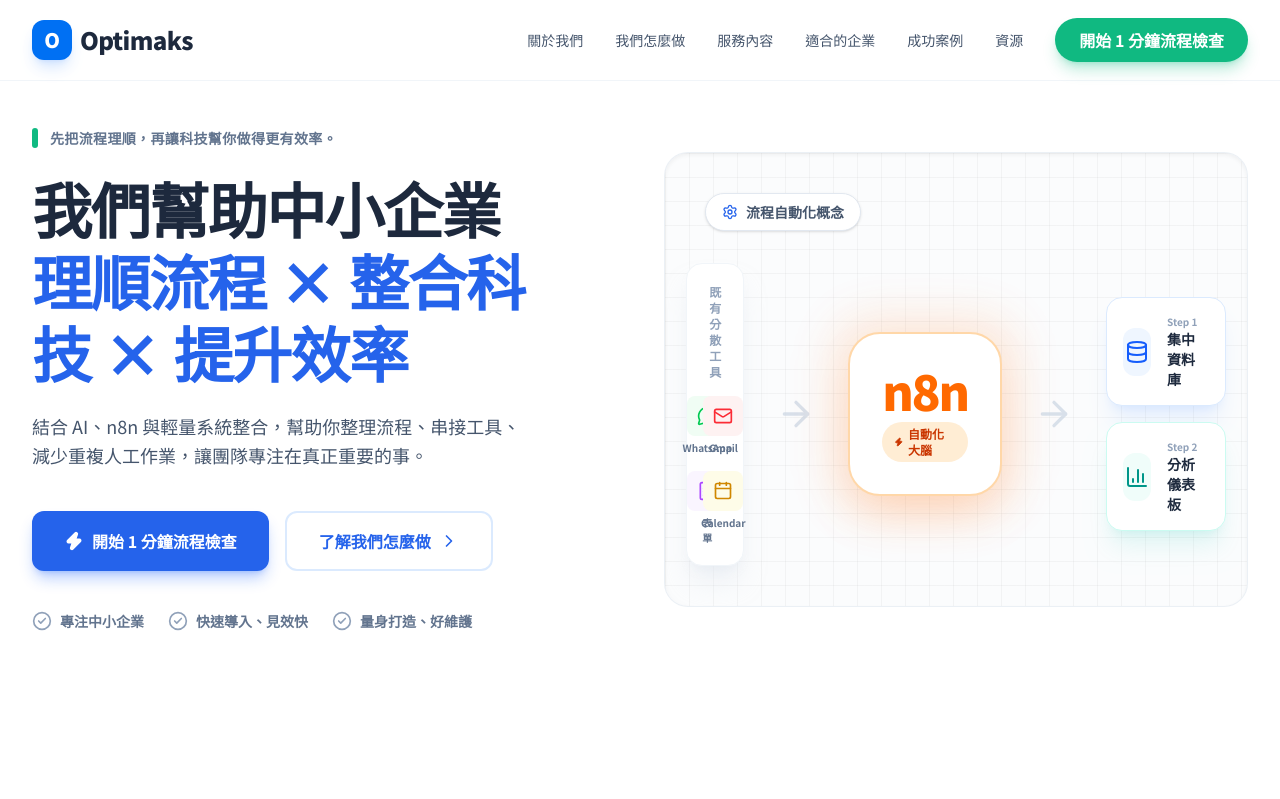
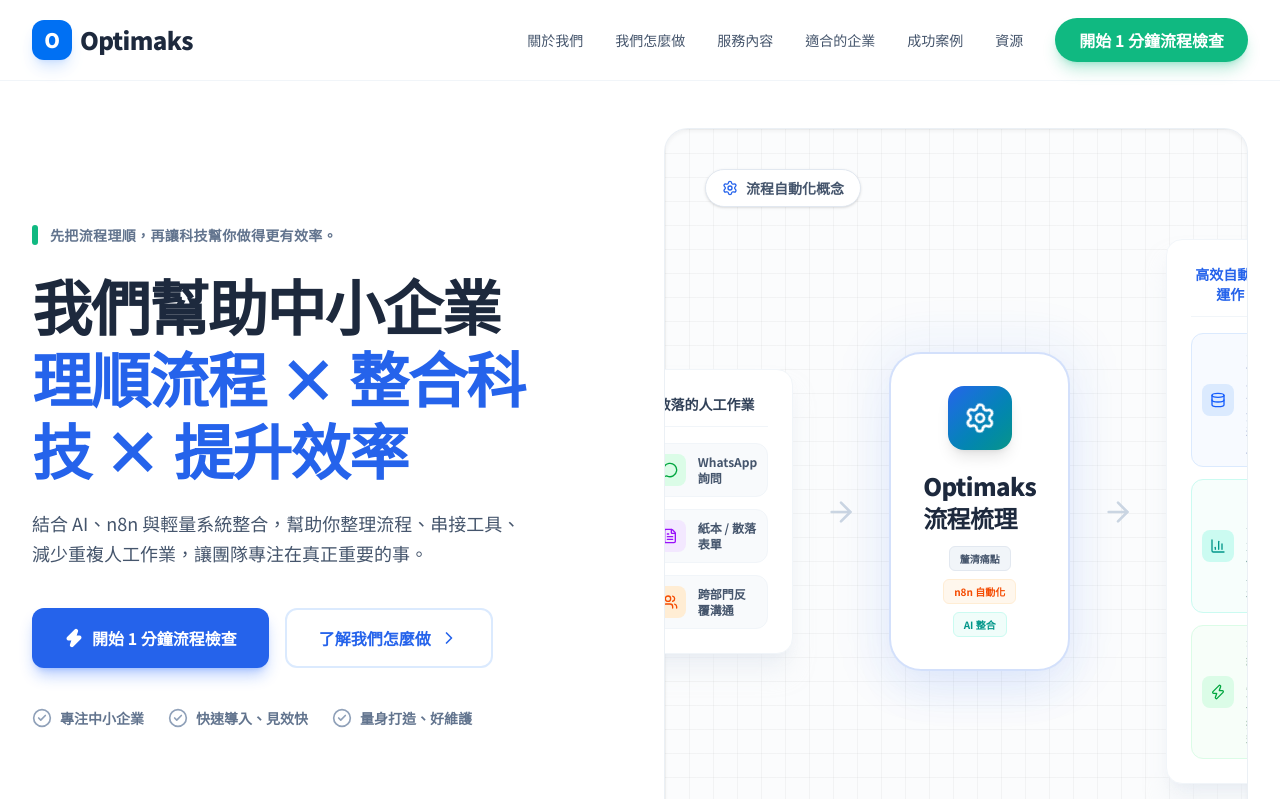
Before and after one commit to optimakspaul/Website, a Next.js app: page / in a window 1280 px wide. Shown: the top 799 px of the page. Built offline with nearby package versions, Linux system fonts and the light colour scheme.

Commit message:
design: redesign workflow diagram to focus on Optimaks streamlining logic instead of n8n, and fix text overlap

```diff
--- a/src/components/HeroSection.tsx
+++ b/src/components/HeroSection.tsx
@@ -60,76 +60,86 @@
                 </div>
 
                 {/* Pipeline Container */}
-                <div className="flex flex-col md:flex-row items-center justify-center gap-6 md:gap-4 lg:gap-8 w-full">
+                <div className="flex flex-col lg:flex-row items-center justify-center gap-4 lg:gap-8 w-full">
 
                   {/* Step 1: Messy Inputs */}
-                  <div className="bg-white p-5 rounded-2xl shadow-xl shadow-slate-200/50 border border-slate-100 w-full md:w-auto relative group hover:-translate-y-1 transition-transform">
-                    <div className="text-xs font-bold text-slate-400 mb-4 text-center">既有分散工具</div>
-                    <div className="grid grid-cols-2 gap-4">
-                      <div className="flex flex-col items-center gap-1">
-                        <div className="w-10 h-10 bg-green-50 rounded-lg flex items-center justify-center text-green-500"><MessageCircle className="w-5 h-5" /></div>
-                        <span className="text-[10px] font-bold text-slate-500">WhatsApp</span>
+                  <div className="bg-white p-5 md:p-6 rounded-2xl shadow-xl shadow-slate-200/50 border border-slate-100 w-full lg:w-56 relative group hover:-translate-y-1 transition-transform">
+                    <div className="text-sm font-bold text-slate-700 mb-4 text-center border-b border-slate-100 pb-3">散落的人工作業</div>
+                    <div className="flex flex-col gap-3">
+                      <div className="flex items-center gap-3 bg-slate-50 p-2.5 rounded-xl border border-slate-100">
+                        <div className="w-8 h-8 bg-green-100 rounded-lg flex items-center justify-center shrink-0"><MessageCircle className="w-4 h-4 text-green-600" /></div>
+                        <span className="text-xs font-bold text-slate-600">WhatsApp 詢問</span>
                       </div>
-                      <div className="flex flex-col items-center gap-1">
-                        <div className="w-10 h-10 bg-red-50 rounded-lg flex items-center justify-center text-red-500"><Mail className="w-5 h-5" /></div>
-                        <span className="text-[10px] font-bold text-slate-500">Gmail</span>
+                      <div className="flex items-center gap-3 bg-slate-50 p-2.5 rounded-xl border border-slate-100">
+                        <div className="w-8 h-8 bg-purple-100 rounded-lg flex items-center justify-center shrink-0"><FileText className="w-4 h-4 text-purple-600" /></div>
+                        <span className="text-xs font-bold text-slate-600">紙本 / 散落表單</span>
                       </div>
-                      <div className="flex flex-col items-center gap-1">
-                        <div className="w-10 h-10 bg-purple-50 rounded-lg flex items-center justify-center text-purple-500"><FileText className="w-5 h-5" /></div>
-                        <span className="text-[10px] font-bold text-slate-500">表單</span>
-                      </div>
-                      <div className="flex flex-col items-center gap-1">
-                        <div className="w-10 h-10 bg-yellow-50 rounded-lg flex items-center justify-center text-yellow-600"><Calendar className="w-5 h-5" /></div>
-                        <span className="text-[10px] font-bold text-slate-500">Calendar</span>
+                      <div className="flex items-center gap-3 bg-slate-50 p-2.5 rounded-xl border border-slate-100">
+                        <div className="w-8 h-8 bg-orange-100 rounded-lg flex items-center justify-center shrink-0"><Users className="w-4 h-4 text-orange-600" /></div>
+                        <span className="text-xs font-bold text-slate-600">跨部門反覆溝通</span>
                       </div>
                     </div>
                   </div>
 
                   {/* Arrow 1 */}
-                  <div className="text-slate-300 md:-rotate-90 lg:rotate-0 flex justify-center md:block">
-                    <svg width="40" height="40" viewBox="0 0 24 24" fill="none" stroke="currentColor" strokeWidth="2" strokeLinecap="round" strokeLinejoin="round" className="animate-pulse">
+                  <div className="text-slate-300 lg:-rotate-90 lg:hidden flex justify-center py-2">
+                    <svg width="24" height="24" viewBox="0 0 24 24" fill="none" stroke="currentColor" strokeWidth="2" strokeLinecap="round" strokeLinejoin="round" className="rotate-90 animate-pulse">
+                      <line x1="5" y1="12" x2="19" y2="12"></line>
+                      <polyline points="12 5 19 12 12 19"></polyline>
+                    </svg>
+                  </div>
+                  <div className="hidden lg:block text-slate-300">
+                    <svg width="32" height="32" viewBox="0 0 24 24" fill="none" stroke="currentColor" strokeWidth="2" strokeLinecap="round" strokeLinejoin="round" className="animate-pulse">
                       <line x1="5" y1="12" x2="19" y2="12"></line>
                       <polyline points="12 5 19 12 12 19"></polyline>
                     </svg>
                   </div>
 
-                  {/* Step 2: Automation Engine */}
-                  <div className="relative w-full md:w-auto">
-                    <div className="absolute -inset-4 bg-orange-500/20 rounded-[2.5rem] blur-xl animate-pulse"></div>
-                    <div className="bg-white border-2 border-orange-200 p-6 md:p-8 rounded-[2rem] shadow-2xl shadow-orange-500/20 relative z-10 flex flex-col items-center justify-center group hover:scale-105 transition-transform cursor-default w-full">
-                      <div className="text-4xl md:text-5xl font-black text-orange-500 mb-2 tracking-tighter">n8n</div>
-                      <div className="bg-orange-100 text-orange-700 px-3 py-1 rounded-full text-xs font-bold flex items-center gap-1">
-                        <Zap className="w-3 h-3 fill-current" /> 自動化大腦
+                  {/* Step 2: Optimization Engine */}
+                  <div className="relative w-full lg:w-auto">
+                    <div className="absolute -inset-4 bg-brand-blue/10 rounded-[2.5rem] blur-xl animate-pulse"></div>
+                    <div className="bg-white border-2 border-brand-blue/20 p-6 md:p-8 rounded-[2rem] shadow-2xl shadow-brand-blue/10 relative z-10 flex flex-col items-center justify-center group hover:scale-105 transition-transform cursor-default w-full">
+                      <div className="w-16 h-16 bg-gradient-to-br from-brand-blue to-brand-teal rounded-2xl flex items-center justify-center mb-5 shadow-lg text-white">
+                        <Settings className="w-8 h-8 animate-[spin_4s_linear_infinite]" />
+                      </div>
+                      <div className="text-xl md:text-2xl font-black text-slate-800 mb-3 tracking-tight">Optimaks 流程梳理</div>
+                      <div className="flex flex-wrap justify-center gap-2">
+                        <span className="bg-slate-100 text-slate-600 border border-slate-200 px-2.5 py-1 rounded-md text-[10px] font-bold">釐清痛點</span>
+                        <span className="bg-orange-50 text-orange-600 border border-orange-100 px-2.5 py-1 rounded-md text-[10px] font-bold">n8n 自動化</span>
+                        <span className="bg-teal-50 text-teal-600 border border-teal-100 px-2.5 py-1 rounded-md text-[10px] font-bold">AI 整合</span>
                       </div>
                     </div>
                   </div>
 
                   {/* Arrow 2 */}
-                  <div className="text-slate-300 md:-rotate-90 lg:rotate-0 flex justify-center md:block">
-                    <svg width="40" height="40" viewBox="0 0 24 24" fill="none" stroke="currentColor" strokeWidth="2" strokeLinecap="round" strokeLinejoin="round" className="animate-pulse delay-75">
+                  <div className="text-slate-300 lg:-rotate-90 lg:hidden flex justify-center py-2">
+                    <svg width="24" height="24" viewBox="0 0 24 24" fill="none" stroke="currentColor" strokeWidth="2" strokeLinecap="round" strokeLinejoin="round" className="rotate-90 animate-pulse delay-75">
+                      <line x1="5" y1="12" x2="19" y2="12"></line>
+                      <polyline points="12 5 19 12 12 19"></polyline>
+                    </svg>
+                  </div>
+                  <div className="hidden lg:block text-slate-300">
+                    <svg width="32" height="32" viewBox="0 0 24 24" fill="none" stroke="currentColor" strokeWidth="2" strokeLinecap="round" strokeLinejoin="round" className="animate-pulse delay-75">
                       <line x1="5" y1="12" x2="19" y2="12"></line>
                       <polyline points="12 5 19 12 12 19"></polyline>
                     </svg>
                   </div>
 
                   {/* Step 3: Streamlined Output */}
-                  <div className="flex flex-col gap-4 w-full md:w-auto">
-                    <div className="bg-white p-4 rounded-2xl shadow-xl shadow-blue-500/10 border border-blue-100 flex items-center gap-4 group hover:-translate-y-1 transition-transform">
-                      <div className="w-12 h-12 bg-blue-50 rounded-xl flex items-center justify-center text-blue-600">
-                        <Database className="w-6 h-6" />
+                  <div className="bg-white p-5 md:p-6 rounded-2xl shadow-xl shadow-slate-200/50 border border-slate-100 w-full lg:w-56 relative group hover:-translate-y-1 transition-transform">
+                    <div className="text-sm font-bold text-brand-blue mb-4 text-center border-b border-slate-100 pb-3">高效自動化運作</div>
+                    <div className="flex flex-col gap-3">
+                      <div className="flex items-center gap-3 bg-blue-50/50 p-2.5 rounded-xl border border-blue-100">
+                        <div className="w-8 h-8 bg-blue-100 rounded-lg flex items-center justify-center shrink-0"><Database className="w-4 h-4 text-blue-600" /></div>
+                        <span className="text-xs font-bold text-blue-900">單一事實資料庫</span>
                       </div>
-                      <div>
-                        <div className="text-[10px] font-bold text-slate-400">Step 1</div>
-                        <div className="font-bold text-slate-800 text-sm">集中資料庫</div>
+                      <div className="flex items-center gap-3 bg-teal-50/50 p-2.5 rounded-xl border border-teal-100">
+                        <div className="w-8 h-8 bg-teal-100 rounded-lg flex items-center justify-center shrink-0"><BarChart3 className="w-4 h-4 text-teal-600" /></div>
+                        <span className="text-xs font-bold text-teal-900">即時決策儀表板</span>
                       </div>
-                    </div>
-                    <div className="bg-white p-4 rounded-2xl shadow-xl shadow-teal-500/10 border border-teal-100 flex items-center gap-4 group hover:-translate-y-1 transition-transform">
-                      <div className="w-12 h-12 bg-teal-50 rounded-xl flex items-center justify-center text-teal-600">
-                        <BarChart3 className="w-6 h-6" />
-                      </div>
-                      <div>
-                        <div className="text-[10px] font-bold text-slate-400">Step 2</div>
-                        <div className="font-bold text-slate-800 text-sm">分析儀表板</div>
+                      <div className="flex items-center gap-3 bg-green-50/50 p-2.5 rounded-xl border border-green-100">
+                        <div className="w-8 h-8 bg-green-100 rounded-lg flex items-center justify-center shrink-0"><Zap className="w-4 h-4 text-green-600" /></div>
+                        <span className="text-xs font-bold text-green-900">無縫自動化排程</span>
                       </div>
                     </div>
                   </div>
```
